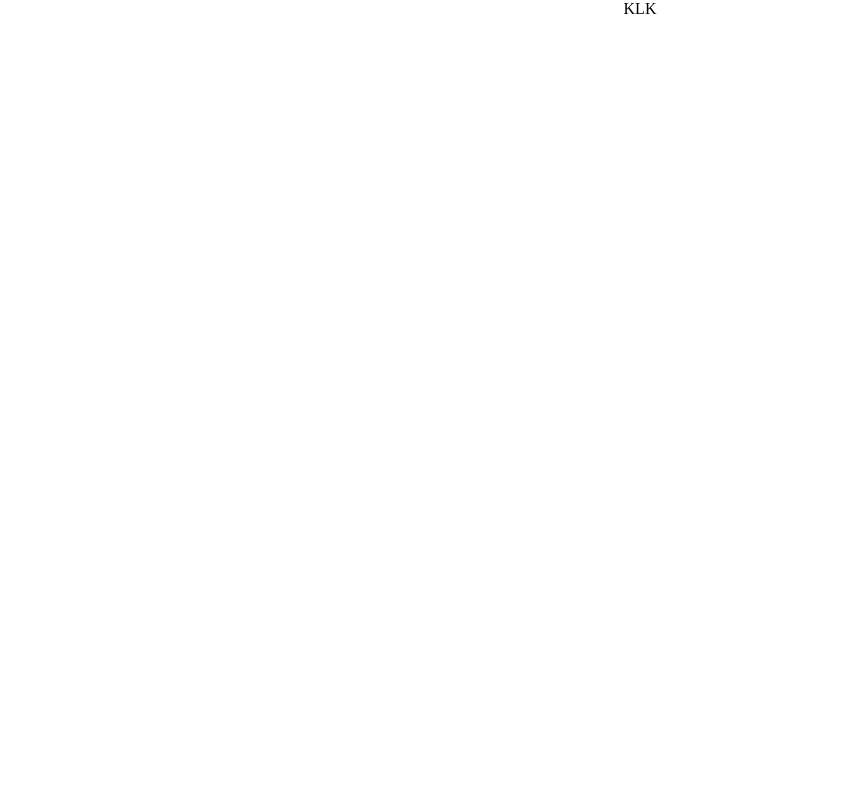
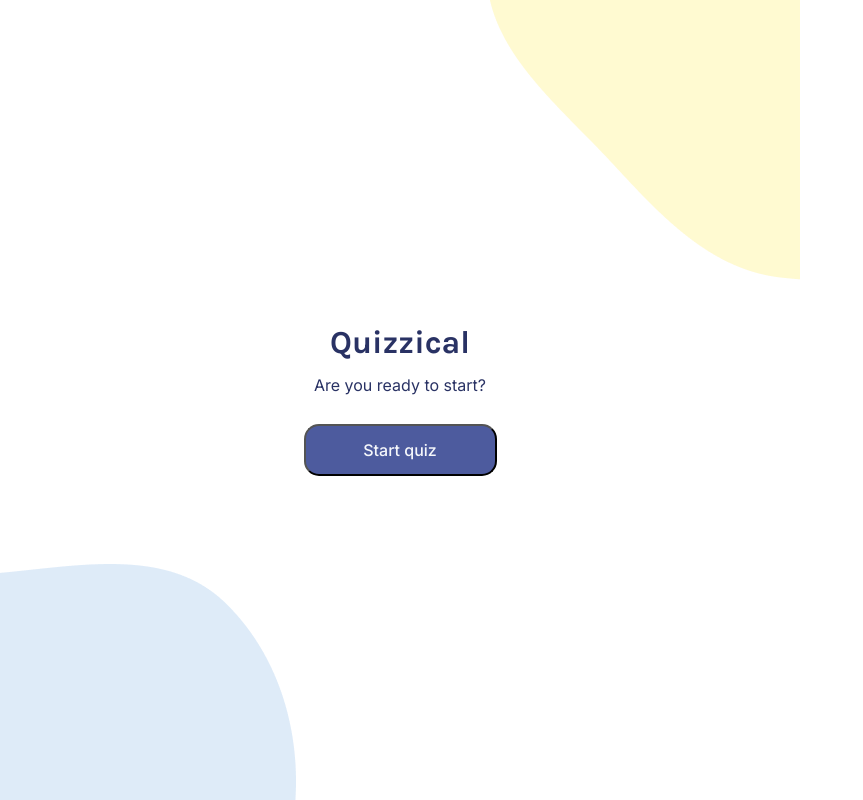
Before and after one commit to RandyPol/quizzy, a React (Create React App) app: page / in a window 1280 px wide. Shown: the whole page, without its empty margins (0-863 px from the left). Built offline with nearby package versions, Linux system fonts and the light colour scheme.

Commit message:
Add styles to the welcoming page.

```diff
--- a/public/index.html
+++ b/public/index.html
@@ -4,6 +4,13 @@
     <meta charset="utf-8" />
     <meta name="viewport" content="width=device-width, initial-scale=1" />
     <meta name="theme-color" content="#000000" />
+    <link rel="preconnect" href="https://fonts.googleapis.com" />
+    <link rel="preconnect" href="https://fonts.gstatic.com" crossorigin />
+    <link
+      href="https://fonts.googleapis.com/css2?family=Inter:wght@400;500;600&family=Karla:wght@700&display=swap"
+      rel="stylesheet"
+    />
+
     <title>Quizzy</title>
   </head>
   <body>
--- a/src/App.css
+++ b/src/App.css
@@ -1,7 +1,68 @@
-body {
+* {
   margin: 0;
   box-sizing: border-box;
 }
-.App {
+/* #root{
+text-align: center;
+background-color: aqua;
+width: 100vw;
+} */
+/* Startup CSS */
+.container--start {
+  position: relative;
+  display: flex;
+  flex-direction: column;
+  justify-content: center;
+  align-items: center;
+  max-width: 800px;
+  height: 100vh;
+  row-gap: 10px;
+}
+
+.start--title {
+  width: 412px;
+  height: 41px;
+  font-family: 'Karla';
+  font-weight: 700;
+  line-height: 37px;
   text-align: center;
+
+  color: #293264;
 }
+
+.start--summary {
+  width: 318px;
+  height: 19px;
+  font-family: 'Inter';
+  font-weight: 400;
+  text-align: center;
+
+  color: #293264;
+}
+
+.start--button {
+  width: 193px;
+  height: 52px;
+  font-family: 'Inter';
+  font-style: normal;
+  font-weight: 500;
+  font-size: 16px;
+  line-height: 19px;
+  text-align: center;
+  color: #f5f7fb;
+  background: #4d5b9e;
+  border-radius: 15px;
+  margin-top: 20px;
+}
+
+.start--img {
+  position: absolute;
+}
+.img-blue {
+  left: 0;
+  bottom: 0;
+}
+.img-yellow {
+  top: 0;
+  right: 0;
+}
--- a/src/App.js
+++ b/src/App.js
@@ -1,7 +1,37 @@
+import React from 'react'
 import './App.css'
+import blueBack from './images/blobsBlue.png'
+import yellowBack from './images/blobYellow.png'
+function App() {
+  const [start, setStart] = React.useState(true)
 
-function App() {
-  return <div className="App">KLK</div>
+  const startQuiz = () => setStart((prev) => !prev)
+
+  return (
+    <>
+      {start ? (
+        <div className="container--start">
+          <h1 className="start--title">Quizzical</h1>
+          <p className="start--summary">Are you ready to start?</p>
+          <button className="start--button" onClick={startQuiz}>
+            Start quiz
+          </button>
+          <img
+            className="start--img img-blue"
+            src={blueBack}
+            alt="blobBLue"
+          ></img>
+          <img
+            className="start--img img-yellow"
+            src={yellowBack}
+            alt="blobYellow"
+          ></img>
+        </div>
+      ) : (
+        <p>KLK</p>
+      )}
+    </>
+  )
 }
 
 export default App
--- a/src/index.js
+++ b/src/index.js
@@ -1,5 +1,6 @@
 import React from 'react'
 import ReactDOM from 'react-dom/client'
+import './App.css'
 import App from './App'
 
 const root = ReactDOM.createRoot(document.getElementById('root'))
```
Also changed, not shown: src/images/blobYellow.png (added), src/images/blobsBlue.png (added).
